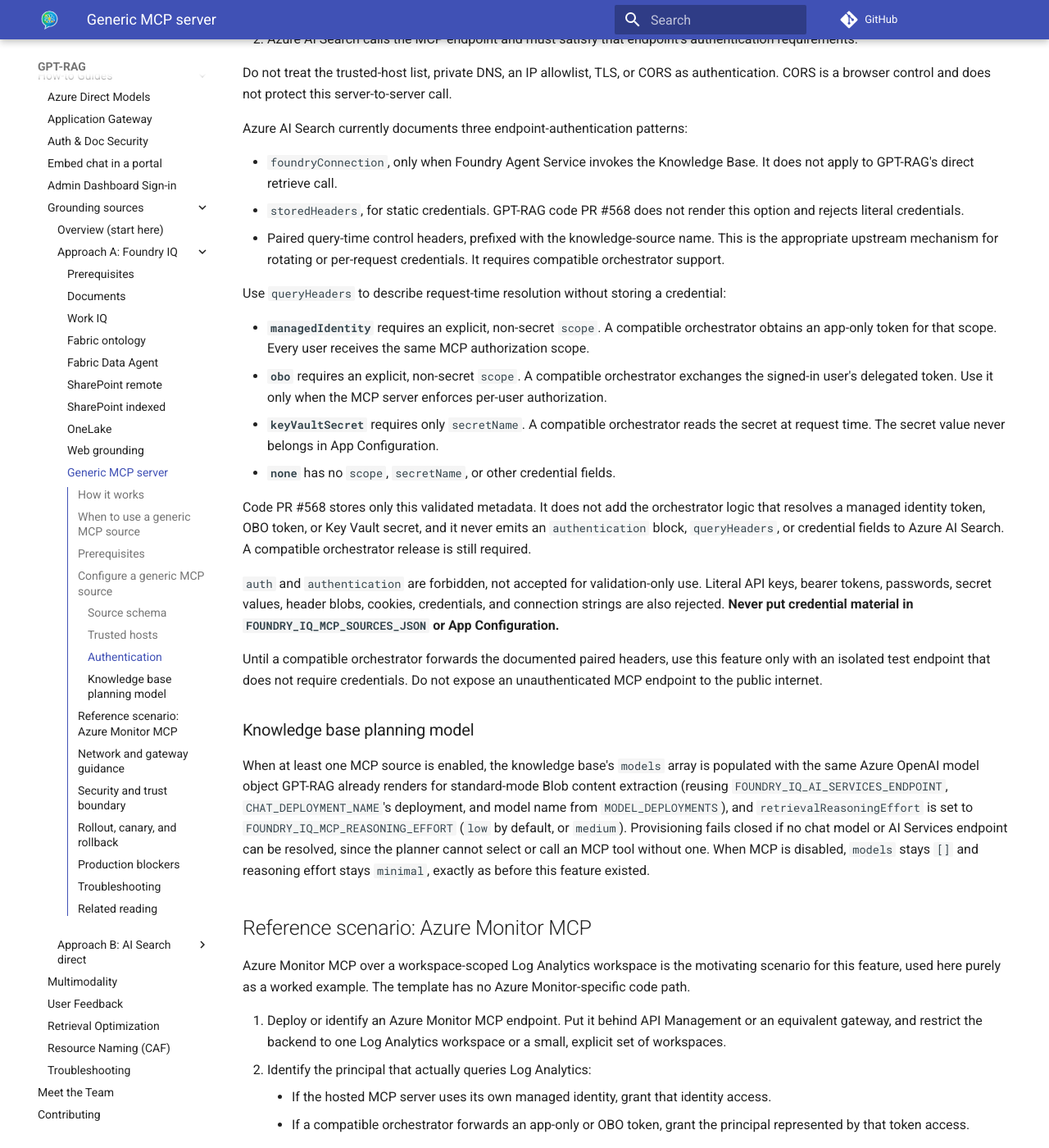
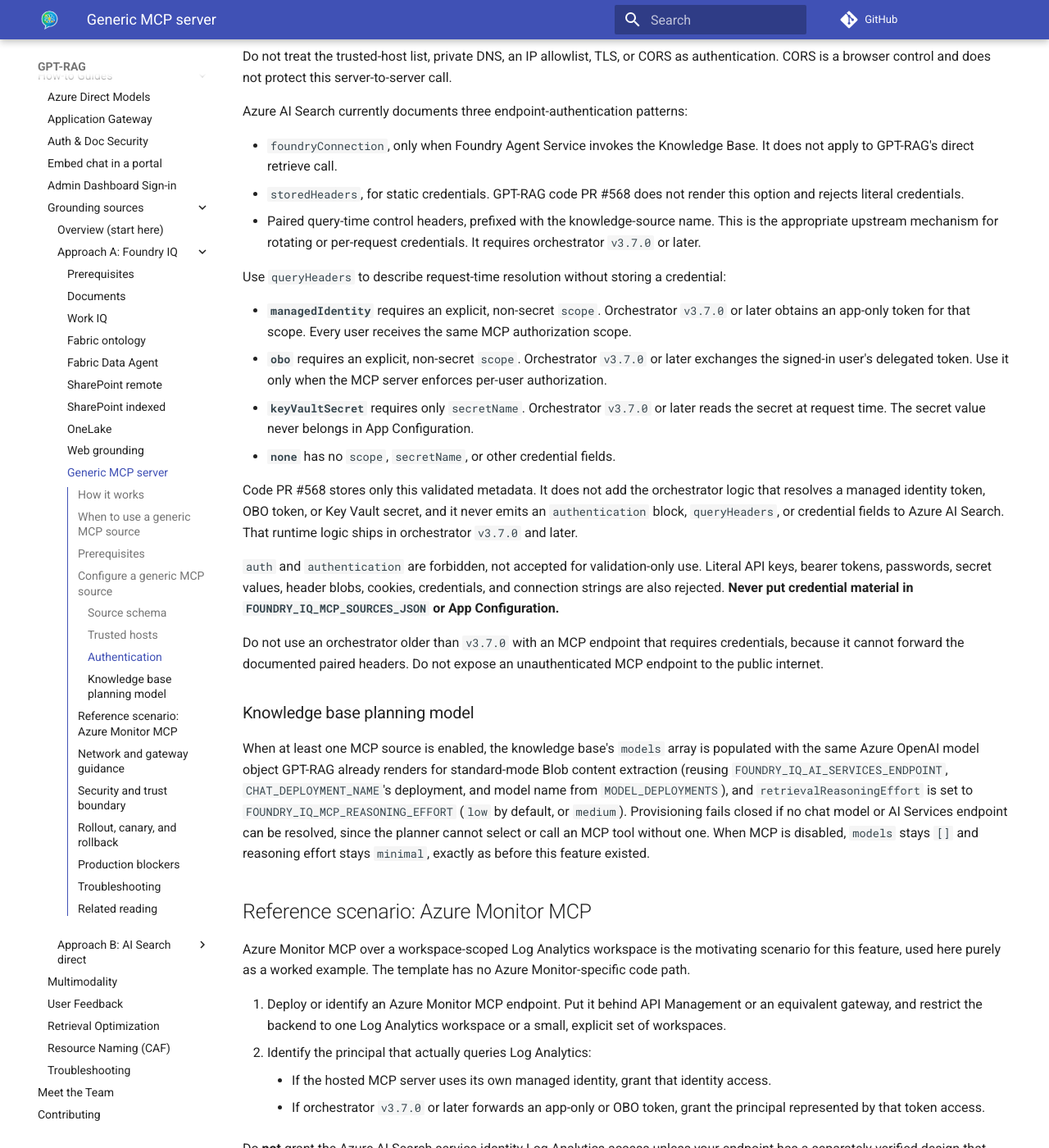
Before and after one commit to Azure/GPT-RAG, an MkDocs documentation site: the page built from docs/howto_grounding_mcp_server.md, in a window 1280 px wide and 1400 px high, scrolled down 5784 px. Shown: the whole window at 82% size. Built offline with MkDocs 1.6.1 and Material for MkDocs 9.7.7, drawn with Linux system fonts in a browser that asks for light colours; comment, search, counter and statistics services are not loaded; some of the changed text lies outside the part shown.

Commit message:
docs(grounding): require orchestrator v3.7.0 for MCP
Document the released runtime dependency and replace pre-release compatibility placeholders with the minimum supported orchestrator version.

Co-authored-by: Copilot <223556219+Copilot@users.noreply.github.com>

````diff
--- a/docs/howto_grounding_mcp_server.md
+++ b/docs/howto_grounding_mcp_server.md
@@ -22,10 +22,11 @@ start there.
     provisioning implementation in
     [GPT-RAG code PR #568](https://github.com/Azure/GPT-RAG/pull/568).
     They are not available in a released GPT-RAG version yet. That PR
-    registers the source but does not update the orchestrator to send the
-    required `messages` request or query-time authentication headers. Keep
-    `FOUNDRY_IQ_MCP_ENABLED=false` until you deploy both the provisioning
-    change and a compatible orchestrator release.
+    registers the source, while the required `messages` request and
+    query-time authentication support ships in
+    [gpt-rag-orchestrator `v3.7.0`](https://github.com/Azure/gpt-rag-orchestrator/releases/tag/v3.7.0).
+    Keep `FOUNDRY_IQ_MCP_ENABLED=false` until you deploy both the provisioning
+    change and orchestrator `v3.7.0` or later.
 
     An MCP server is a **remote, tool-invoking endpoint**.
     Azure AI Search's knowledge-base planner decides which tool to call and
@@ -54,7 +55,7 @@ flowchart LR
   KB --> O
 ```
 
-1. A compatible orchestrator sends a `messages`-based retrieve request to the
+1. Orchestrator `v3.7.0` or later sends a `messages`-based retrieve request to the
    Knowledge Base with `low` or `medium` reasoning effort (never
    `minimal`). Minimal reasoning skips query planning entirely, and MCP
    tool selection and argument generation require the planner to run.
@@ -79,8 +80,8 @@ identify which source produced a citation.
 The user request and the retrieve response still pass through the
 orchestrator. Only the MCP tool call travels directly from Azure AI Search
 to the registered remote HTTPS endpoint. Query-time credential forwarding
-is also an orchestrator responsibility and is not implemented by code
-PR #568.
+is an orchestrator responsibility implemented in `v3.7.0` and later, not by
+code PR #568.
 
 ## When to use a generic MCP source
 
@@ -105,7 +106,7 @@ Do not use it when:
   credential, header value, cookie, or connection string in configuration.
   GPT-RAG rejects that material. Use only the non-secret `queryHeaders`
   references described in [Authentication](#authentication), with a
-  compatible orchestrator that resolves them at request time.
+  orchestrator `v3.7.0` or later, which resolves them at request time.
 
 ## Prerequisites
 
@@ -114,9 +115,10 @@ All of these are hard blockers. Work through them in order.
 1. **The MCP server must be reachable over HTTPS with a fixed, production
    hostname.** No IP-literal endpoints, no `localhost`, no query strings
    with embedded credentials. See [Trusted hosts](#trusted-hosts).
-2. **A supported endpoint authentication path.** Optional `queryHeaders`
-   metadata can tell a compatible orchestrator how to resolve a header at
-   request time, but code PR #568 does not add that orchestrator support.
+2. **Orchestrator `v3.7.0` or later and a supported endpoint authentication
+   path.** Optional `queryHeaders` metadata tells the orchestrator how to
+   resolve a header at request time; code PR #568 only provisions and
+   validates that metadata.
    Do not assume Azure AI Search automatically presents its managed identity
    to the MCP endpoint. See [Authentication](#authentication).
 3. **Every tool you intend to call is explicitly allowlisted.** There is
@@ -152,7 +154,7 @@ disabled Knowledge Base settings described in
 | `FOUNDRY_IQ_MCP_SOURCES_JSON` | `[]` | JSON array of MCP source objects. See schema below. |
 | `FOUNDRY_IQ_MCP_REASONING_EFFORT` | `low` | `low` or `medium`. Controls the knowledge base's `retrievalReasoningEffort` when MCP is enabled. |
 | `FOUNDRY_IQ_MCP_TRUSTED_HOSTS` | `` (empty) | Comma-separated allowlist of exact hostnames. Every `serverURL` host must match one of these exactly. |
-| `FOUNDRY_IQ_MCP_LOG_TOOL_ARGUMENTS` | `false` | Reserved for a compatible orchestrator implementation. Code PR #568 only seeds this key; it does not log tool arguments. Leave it `false` because arguments can contain user or customer data. |
+| `FOUNDRY_IQ_MCP_LOG_TOOL_ARGUMENTS` | `false` | Enables bounded, recursively redacted debug argument logging in orchestrator `v3.7.0` or later. Leave it `false` because arguments can contain user or customer data. |
 
 ### Source schema
 
@@ -191,7 +193,7 @@ Each entry in `FOUNDRY_IQ_MCP_SOURCES_JSON` is a JSON object:
 | `description` | No | Defaults to a generic description if omitted. |
 | `serverURL` | Yes | Must be `https://`, with no userinfo, query string, fragment, IP literal, or local/reserved host. Its host must exactly match an entry in `FOUNDRY_IQ_MCP_TRUSTED_HOSTS`. |
 | `tools` | Yes | Non-empty array. Every tool the planner is allowed to call. |
-| `queryHeaders` | No | Array of `{name, valueFrom}` objects containing only non-secret request-time resolution metadata. Stored in App Configuration for a compatible orchestrator, but never rendered into Search registration or retrieve parameters. |
+| `queryHeaders` | No | Array of `{name, valueFrom}` objects containing only non-secret request-time resolution metadata. Stored in App Configuration for orchestrator `v3.7.0` or later, but never rendered into Search registration or retrieve parameters. |
 
 Each tool object:
 
@@ -287,27 +289,27 @@ Azure AI Search currently documents three endpoint-authentication patterns:
   render this option and rejects literal credentials.
 - Paired query-time control headers, prefixed with the knowledge-source
   name. This is the appropriate upstream mechanism for rotating or
-  per-request credentials. It requires compatible orchestrator support.
+  per-request credentials. It requires orchestrator `v3.7.0` or later.
 
 Use `queryHeaders` to describe request-time resolution without storing a
 credential:
 
-- **`managedIdentity`** requires an explicit, non-secret `scope`. A
-  compatible orchestrator obtains an app-only token for that scope. Every
+- **`managedIdentity`** requires an explicit, non-secret `scope`.
+  Orchestrator `v3.7.0` or later obtains an app-only token for that scope. Every
   user receives the same MCP authorization scope.
-- **`obo`** requires an explicit, non-secret `scope`. A compatible
-  orchestrator exchanges the signed-in user's delegated token. Use it only
+- **`obo`** requires an explicit, non-secret `scope`. Orchestrator `v3.7.0`
+  or later exchanges the signed-in user's delegated token. Use it only
   when the MCP server enforces per-user authorization.
-- **`keyVaultSecret`** requires only `secretName`. A compatible
-  orchestrator reads the secret at request time. The secret value never
+- **`keyVaultSecret`** requires only `secretName`. Orchestrator `v3.7.0` or
+  later reads the secret at request time. The secret value never
   belongs in App Configuration.
 - **`none`** has no `scope`, `secretName`, or other credential fields.
 
 Code PR #568 stores only this validated metadata. It does not add the
 orchestrator logic that resolves a managed identity token, OBO token, or
 Key Vault secret, and it never emits an `authentication` block,
-`queryHeaders`, or credential fields to Azure AI Search. A compatible
-orchestrator release is still required.
+`queryHeaders`, or credential fields to Azure AI Search. That runtime logic
+ships in orchestrator `v3.7.0` and later.
 
 `auth` and `authentication` are forbidden, not accepted for
 validation-only use. Literal API keys, bearer tokens, passwords, secret
@@ -315,10 +317,9 @@ values, header blobs, cookies, credentials, and connection strings are
 also rejected. **Never put credential material in
 `FOUNDRY_IQ_MCP_SOURCES_JSON` or App Configuration.**
 
-Until a compatible orchestrator forwards the documented paired headers,
-use this feature only with an isolated test endpoint that does not require
-credentials. Do not expose an unauthenticated MCP endpoint to the public
-internet.
+Do not use an orchestrator older than `v3.7.0` with an MCP endpoint that
+requires credentials, because it cannot forward the documented paired
+headers. Do not expose an unauthenticated MCP endpoint to the public internet.
 
 ### Knowledge base planning model
 
@@ -345,7 +346,7 @@ example. The template has no Azure Monitor-specific code path.
 2. Identify the principal that actually queries Log Analytics:
     - If the hosted MCP server uses its own managed identity, grant that
       identity access.
-    - If a compatible orchestrator forwards an app-only or OBO token, grant
+    - If orchestrator `v3.7.0` or later forwards an app-only or OBO token, grant
       the principal represented by that token access.
 
    Do **not** grant the Azure AI Search service identity Log Analytics
@@ -400,8 +401,8 @@ example. The template has no Azure Monitor-specific code path.
    Replace the sample `scope` with the application ID URI exposed by your
    MCP gateway. It is metadata, not a token or secret.
 6. Add `azmon-mcp.contoso.com` to `FOUNDRY_IQ_MCP_TRUSTED_HOSTS`. In an
-   isolated test environment with compatible provisioning and
-   orchestrator builds, set `FOUNDRY_IQ_MCP_ENABLED=true` and run
+   isolated test environment with provisioning from PR #568 and orchestrator
+   `v3.7.0` or later, set `FOUNDRY_IQ_MCP_ENABLED=true` and run
    `azd hooks run postprovision` or `azd provision`.
 7. Ask a bounded question, such as "Were there any 5xx spikes on the
    checkout service in the last 24 hours? Limit the result to 100 rows."
@@ -470,12 +471,12 @@ MCP source outside a fully isolated test environment:
   configuration. Do not work around missing runtime support by embedding a
   token, header value, cookie, or connection string in
   `FOUNDRY_IQ_MCP_SOURCES_JSON`, an environment variable, or App
-  Configuration. Use a gateway and a compatible orchestrator that resolves
-  validated `queryHeaders` metadata at request time.
+  Configuration. Use a gateway and orchestrator `v3.7.0` or later, which
+  resolves validated `queryHeaders` metadata at request time.
 
 ## Rollout, canary, and rollback
 
-- **Canary.** First deploy compatible provisioning and orchestrator builds
+- **Canary.** First deploy provisioning from PR #568 and orchestrator `v3.7.0` or later
   in a non-production environment. Enable one source with one low-risk,
   read-only tool. Confirm the endpoint receives authenticated calls and
   review the generated arguments before adding tools or sources.
@@ -500,7 +501,7 @@ following are true:
 
 - The `serverURL` is the actual production endpoint, not a development or
   staging hostname left over from testing.
-- A compatible orchestrator sends `messages`-based retrieval and the
+- Orchestrator `v3.7.0` or later sends `messages`-based retrieval and the
   endpoint authentication has been tested. Code PR #568 alone is not
   sufficient.
 - Every tool name in `FOUNDRY_IQ_MCP_SOURCES_JSON` matches the MCP
@@ -523,7 +524,7 @@ following are true:
 - **No MCP citations in responses.** Confirm `FOUNDRY_IQ_MCP_ENABLED=true`,
   that `FOUNDRY_IQ_MCP_SOURCES_JSON` has at least one source, and that
   `FOUNDRY_IQ_MCP_REASONING_EFFORT` is `low` or `medium`. Also confirm
-  that your orchestrator build supports `messages`-based MCP retrieval.
+  that your orchestrator is `v3.7.0` or later.
   To identify the source for a citation, join its `activitySource` to the
   matching activity record; the reference itself has no source name.
 - **Planner never selects the MCP tool.** Reasoning effort, tool
@@ -533,7 +534,7 @@ following are true:
   usage).
 - **Registration succeeds but calls fail at query time with an
   authentication error.** Registration does not prove endpoint
-  authentication works. Confirm the compatible orchestrator sends the
+  authentication works. Confirm orchestrator `v3.7.0` or later sends the
   paired query-time headers, the token audience matches the MCP gateway,
   and the gateway accepts the app-only or OBO identity you selected.
 
````
